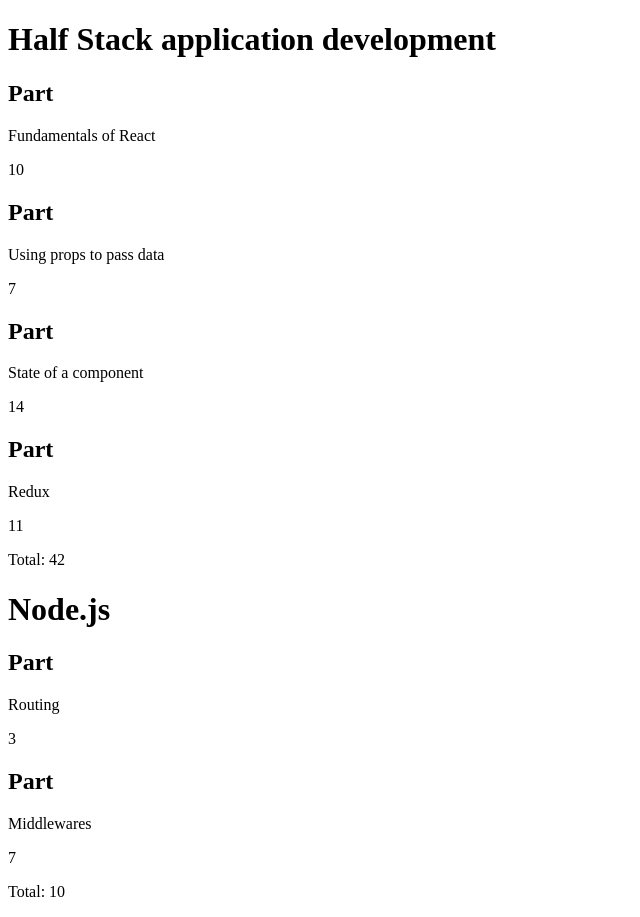
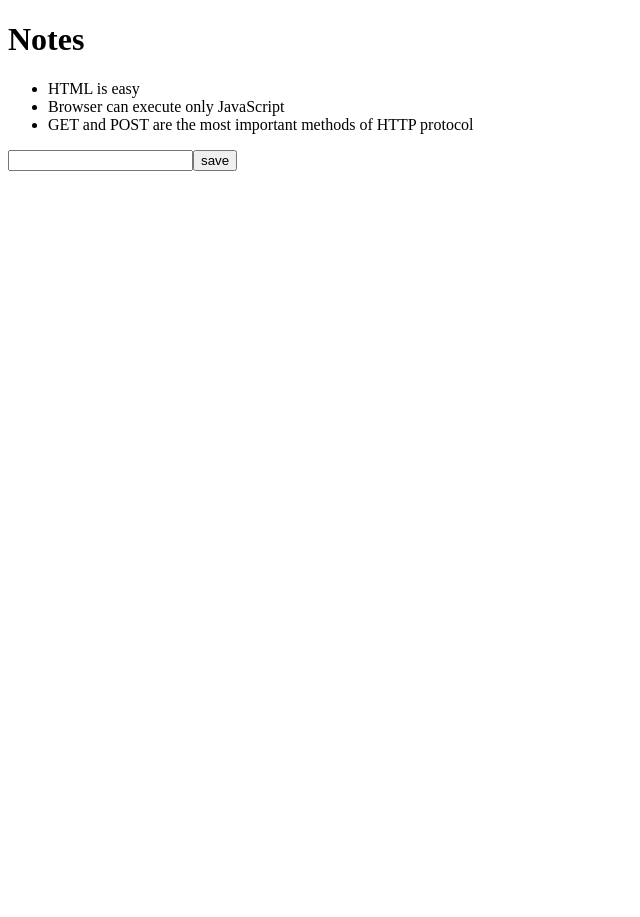
Before and after one commit to kuure/fso, a React (Vite) app: page / in a window 1280 px wide. Shown: the whole page, without its empty margins (0-640 px from the left). After the commit the page ends 800 px from the top, so only its background shows below. Built offline with nearby package versions, Linux system fonts and the light colour scheme.

Commit message:
working version after 'saving the notes' step

```diff
--- a/src/App.jsx
+++ b/src/App.jsx
@@ -1,53 +1,37 @@
-import Course from "./components/Course"
+import { useState } from 'react'
+import Note from './components/Note'
 
-const App = () => {
-	const courses = [
-		{
-			name: 'Half Stack application development',
-			id: 1,
-			parts: [
-				{
-					name: 'Fundamentals of React',
-					exercises: 10,
-					id: 1
-				},
-				{
-					name: 'Using props to pass data',
-					exercises: 7,
-					id: 2
-				},
-				{
-					name: 'State of a component',
-					exercises: 14,
-					id: 3
-				},
-				{
-					name: 'Redux',
-					exercises: 11,
-					id: 4
-				}
-			]
-		},
-		{
-			name: 'Node.js',
-			id: 2,
-			parts: [
-				{
-					name: 'Routing',
-					exercises: 3,
-					id: 1
-				},
-				{
-					name: 'Middlewares',
-					exercises: 7,
-					id: 2
-				}
-			]
-		}
-	]
+
+const App = (props) => {
+
+	const [notes, setNotes] = useState(props.notes)
+
+
+	const addNote = (event) => {
+		event.preventDefault()
+		console.log('button clicked', event.target)
+	}
+
 
 	return (
-		<Course courses={courses}/>
-  )
+		<div>
+
+			<h1>Notes</h1>
+
+			<ul>
+				{notes.map(note =>
+					<Note key={note.id} note={note} />
+				)}
+			</ul>
+
+			<form onSubmit={addNote}>
+				<input />
+				<button type="submit">save</button>
+			</form>
+
+
+		</div>
+	)
 }
+
 export default App
```
